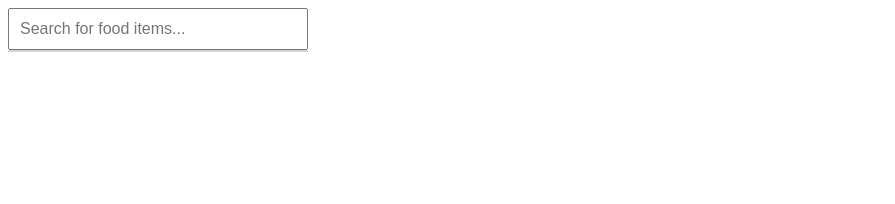
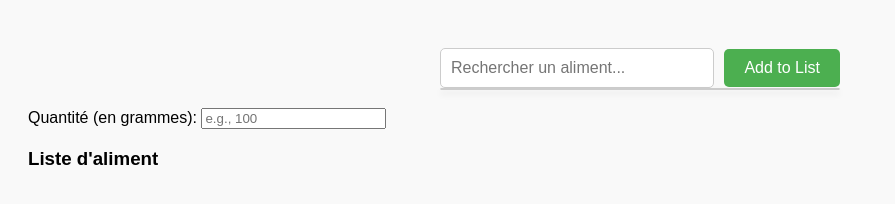
Before and after one commit to TomSavard/nutrition_visualization, a plain HTML site: page index.html in a window 1280 px wide. Shown: the whole page, without its empty margins (0-895 px from the left). Drawn offline with Linux system fonts and the light colour scheme.

```diff
--- a/index.html
+++ b/index.html
@@ -7,41 +7,7 @@
     <script type="text/javascript" src="js/d3.v7.min.js"></script>
     <!-- Link to your JavaScript file -->
     <script type="text/javascript" src="js/main.js" defer></script>
-    <style>
-        svg {
-            display: block;
-            font-family: sans-serif;
-            font-size: 10px;
-        }
-        /* Autocomplete styles */
-        .autocomplete-container {
-            position: relative;
-            width: 300px;
-        }
-        input[type="text"] {
-            width: 100%;
-            padding: 10px;
-            font-size: 16px;
-            box-sizing: border-box;
-        }
-        .autocomplete-items {
-            position: absolute;
-            border: 1px solid #d4d4d4;
-            max-height: 200px;
-            overflow-y: auto;
-            background-color: white;
-            z-index: 99;
-            width: 100%;
-            box-sizing: border-box;
-        }
-        .autocomplete-items div {
-            padding: 10px;
-            cursor: pointer;
-        }
-        .autocomplete-items div:hover {
-            background-color: #ddd;
-        }
-    </style>
+    <link rel="stylesheet" href="style.css">
 </head>
 
 <body onload="createViz();">
@@ -50,10 +16,22 @@
             <input
                 type="text"
                 id="myInput"
-                placeholder="Search for food items..."
+                placeholder="Rechercher un aliment..."
                 oninput="filterSuggestions()"
             >
-            <div id="autocomplete-list" class="autocomplete-items"></div>
+            <button id="addButton" onclick="addToList()">Add to List</button>
+            <div id="autocomplete-list"></div>
+        </div>
+        <div id="itemsList">
+            <div>
+                <!-- Input for desired quantity in grams -->
+                <label for="quantityInput">Quantité (en grammes): </label>
+                <input type="number" id="quantityInput" placeholder="e.g., 100" />
+            </div>
+            <h3>Liste d'aliment</h3>
+            <ul id="selectedItemsList">
+                <!-- The selected items and quantities will appear here -->
+            </ul>
         </div>
     </div>
 </body>
```
